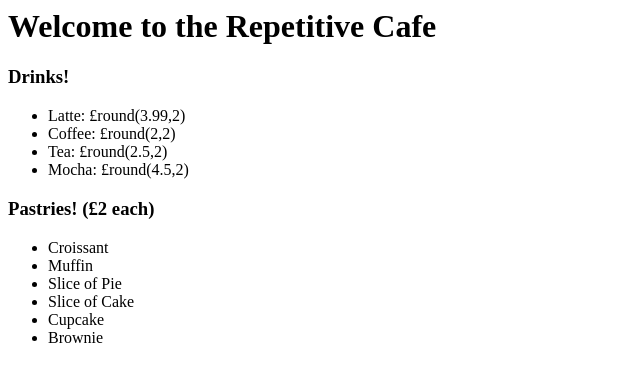
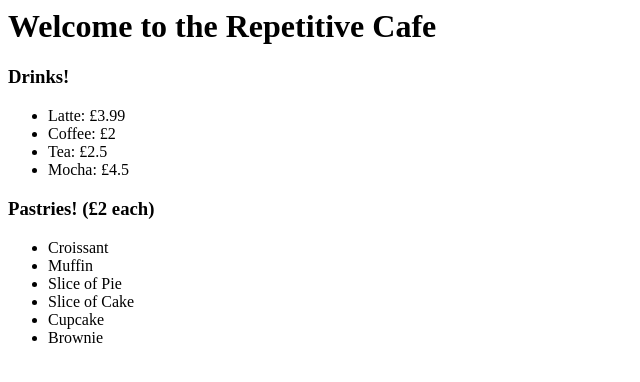
Before and after one commit to derektypist/coding-traineeship-projects, a PHP site: page / in a window 1280 px wide. Shown: the top 382 px of the page, without its empty margins (0-640 px from the left). Run offline with PHP 8.4, Linux system fonts and the light colour scheme.

Commit message:
PHP Project - Menu Page using Loops

```diff
--- a/112-Repetitive-Cafe/index.php
+++ b/112-Repetitive-Cafe/index.php
@@ -19,7 +19,7 @@ $pastries = [
 <h3>Drinks!</h3>
 <ul>
 <?php foreach($drinks as $drink=>$price):?>
-<li><?="$drink: £round({$price},2)"?></li>
+<li><?="$drink: £{$price}"?></li>
 <?php endforeach;?>
 </ul>
 <h3>Pastries! (£2 each)</h3>
```
